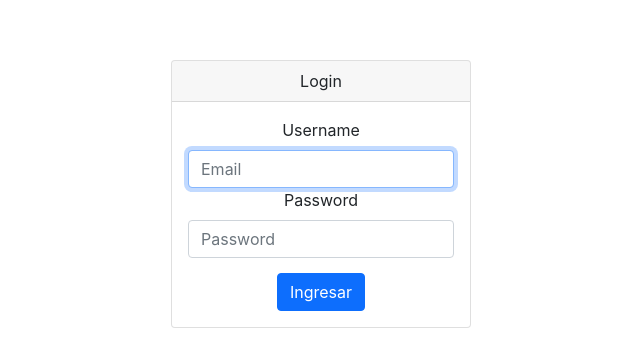
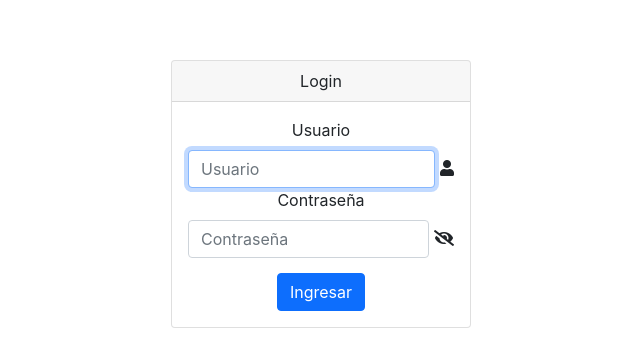
Before and after one commit to ivancastro773/challenge_exaction, a React (Create React App) app in the folder my-app/: page / in a window 1280 px wide. Shown: the part 206-570 px from the top of the page, without its empty margins (319-959 px from the left). Built offline with nearby package versions, Linux system fonts and the light colour scheme.

Commit message:
[update/employeStatus]

```diff
--- a/my-app/public/index.html
+++ b/my-app/public/index.html
@@ -16,6 +16,7 @@
     -->
     <link href="https://cdn.jsdelivr.net/npm/bootstrap@5.1.3/dist/css/bootstrap.min.css" rel="stylesheet" integrity="sha384-1BmE4kWBq78iYhFldvKuhfTAU6auU8tT94WrHftjDbrCEXSU1oBoqyl2QvZ6jIW3" crossorigin="anonymous">
     <link rel="manifest" href="%PUBLIC_URL%/manifest.json" />
+    <link rel="stylesheet" href="https://pro.fontawesome.com/releases/v5.10.0/css/all.css" integrity="sha384-AYmEC3Yw5cVb3ZcuHtOA93w35dYTsvhLPVnYs9eStHfGJvOvKxVfELGroGkvsg+p" crossorigin="anonymous"/>
     <!--
       Notice the use of %PUBLIC_URL% in the tags above.
       It will be replaced with the URL of the `public` folder during the build.
--- a/my-app/src/components/Employee/Employee.jsx
+++ b/my-app/src/components/Employee/Employee.jsx
@@ -1,12 +1,13 @@
 import React from "react";
 import Sites from "../Sites/Sites";
-
+import { useState } from "react";
 const Employee = ({ dataEm }) => {
-  const cant_sites = [1, 2, 3,1];
+  const cant_sites = [1, 2, 3, 1];
+  const [data, setData] = useState("");
   return (
     <>
       <div className="card w-50">
-        <div className="card-header">{dataEm.employee_name}</div>
+        <div className="card-header card-header-employee">{dataEm.employee_name}</div>
         <div className="card-body">
           <ul className="list-group list-group-flush">
             <li className="list-group-item">
@@ -24,6 +25,12 @@ const Employee = ({ dataEm }) => {
           </ul>
         </div>
       </div>
+
+      {cant_sites == 0 ? (
+        <h2>No posee sitios declarados.</h2>
+      ) : (
+        <h2>Los sitios declarados son:</h2>
+      )}
       <div className="sites">
         {cant_sites.map((sites, i) => (
           <Sites key={i} dataEm={dataEm} />
--- a/my-app/src/components/Login/Login.jsx
+++ b/my-app/src/components/Login/Login.jsx
@@ -4,15 +4,10 @@ import { useNavigate } from "react-router-dom";
 import "./style-login.css";
 //axios
 import Axios from "axios";
-//antd
-import { Input, Button } from "antd";
-import { InfoCircleOutlined, UserOutlined } from "@ant-design/icons";
-import { Space } from "antd";
-import { EyeInvisibleOutlined, EyeTwoTone } from "@ant-design/icons";
 
 const Login = () => {
   const initialState = {
-    email: "",
+    username: "",
     password: "",
   };
   const user = {
@@ -21,7 +16,8 @@ const Login = () => {
   };
   const [authdata, setAuthData] = useState(initialState);
   const [dataUser, setDataUser] = useState(user);
-  const { email, password } = authdata;
+  const [showPass, setShowPass] = useState(false);
+  const { username, password } = authdata;
 
   const handleInputChange = (e) => {
     const { target } = e;
@@ -43,13 +39,15 @@ const Login = () => {
         method: "post",
         url: "https://telecom.exactian.info/ws2/segfi/users/Login",
         data: {
-          user_name: email,
+          user_name: username,
           password: password,
         },
       });
 
-      /* setUserData(response.data); */
-      console.log(response.data.response);
+/*       setUserData(response.data); */
+      console.log(response.data);
+      localStorage.setItem("userToken", response.data.response.token);
+      localStorage.setItem("username", response.data.response.user_name);
       //redirect
       navigate("status-employee");
     } catch (error) {
@@ -57,6 +55,17 @@ const Login = () => {
     }
   };
 
+  function fcShowPassword() {
+    var x = document.getElementById("myInput");
+    var changeIcon = document.getElementById("iconPass");
+    if (x.type === "password") {
+      x.type = "text";
+      setShowPass(true);
+    } else {
+      x.type = "password";
+      setShowPass(false);
+    }
+  }
   return (
     <>
       <div className="container">
@@ -65,30 +74,50 @@ const Login = () => {
           <div className="card-body">
             <form onSubmit={handleSubmit}>
               <label for="exampleFormControlInput1" className="form-label">
-                Username
+                Usuario
               </label>
+              <div className="inline">
                 <input
                   type="text"
-                name="email"
+                  name="username"
                   className="form-control"
-                placeholder="Email"
+                  placeholder="Usuario"
                   required
                   autoFocus
-                value={email}
+                  value={username}
                   onChange={handleInputChange}
                 />
+                <i id="iconPass" class="fas fa-user"></i>
+              </div>
+
               <label htmlFor="exampleFormControlInput1" className="form-label">
-                Password
+              Contraseña
               </label>
+              <div className="inline">
                 <input
                   type="password"
                   name="password"
+                  id="myInput"
                   className="form-control"
-                placeholder="Password"
+                  placeholder="Contraseña"
                   required
                   value={password}
                   onChange={handleInputChange}
                 />
+                {showPass ? (
+                  <i
+                    id="iconPass"
+                    class="fas fa-eye"
+                    onClick={fcShowPassword}
+                  ></i>
+                ) : (
+                  <i
+                    id="iconPass"
+                    class="fas fa-eye-slash"
+                    onClick={fcShowPassword}
+                  ></i>
+                )}
+              </div>
               <button type="submit" className="btn btn-primary btn-login">
                 Ingresar
               </button>
--- a/my-app/src/components/Login/style-login.css
+++ b/my-app/src/components/Login/style-login.css
@@ -7,7 +7,6 @@
 .container-login{
     display: flex;
     text-align: center;
-/*     border: 1px solid red; */
 }
 .card{
     width: 300px;
@@ -21,3 +20,10 @@
 .btn-login{
     margin-top: 15px;
 }
+.inline{
+    display: flex;
+}
+#iconPass{
+    margin-top: 10px;
+    margin-left: 5px;
+}
--- a/my-app/src/components/Sites/Sites.jsx
+++ b/my-app/src/components/Sites/Sites.jsx
@@ -5,7 +5,7 @@ const Sites = ({ dataEm }) => {
     <>
       <div className="container-sites">
         <div className="card">
-          <div className="card-header">{dataEm.employee_name}</div>
+          <div className="card-header card-header-site">{dataEm.employee_name}</div>
           <div className="card-body">
             <ul className="list-group list-group-flush">
               <li className="list-group-item">
--- a/my-app/src/components/StatusEmployee/StatusEmployee.jsx
+++ b/my-app/src/components/StatusEmployee/StatusEmployee.jsx
@@ -3,11 +3,14 @@ import "./style-status.css";
 import App from "../../App";
 import Axios from "axios";
 import Employee from "../Employee/Employee";
+import { useNavigate } from "react-router-dom";
 
 const StatusEmployee = () => {
   const initialEmployee = {};
   const [dniData, setDniData] = useState("");
   const [DataEmployee, setDataEmployee] = useState(initialEmployee);
+  const [msgSearch, setMgSearch] = useState(true);
+  const userName = localStorage.getItem("username");
   const { dni } = dniData;
   const handleInputChange = (e) => {
     const { target } = e;
@@ -24,8 +27,7 @@ const StatusEmployee = () => {
     e.preventDefault();
 
     try {
-      const token =
-        "eyJ0eXAiOiJKV1QiLCJhbGciOiJIUzI1NiJ9.eyJleHAiOjE2NDIwNTIzNTksInN1YiI6ImNoZWNrdXAiLCJ0eXBlIjoiMyJ9.CXvkAFlIaJFUecqQDsFoA3oSrRtTXGHqn4Tb2lmHN1U";
+      const token = localStorage.getItem("userToken");
       const response = await Axios({
         method: "get",
         url: "https://telecom.exactian.info/ws2/segfi/employees/Employees",
@@ -37,15 +39,42 @@ const StatusEmployee = () => {
       console.log(response);
       if (response.data.response == "") {
         console.log("no tiene");
+        setDataEmployee(response.data.response);
+        setMgSearch(false);
       } else {
         setDataEmployee(response.data.response[0]);
+        setMgSearch(false);
       }
     } catch (error) {
       console.log(error);
     }
   };
+
+  const navigate = useNavigate();
+  useEffect(() => {
+    const authToken = localStorage.getItem("userToken");
+    if (authToken == "") {
+      console.log("sin login");
+      //redirect
+      navigate("/");
+    }
+  });
+  const logout = () => {
+    localStorage.setItem("userToken", "");
+    //redirect
+    navigate("/");
+  };
   return (
     <>
+      <nav class="navbar navbar-light bg-light">
+        <div class="container-fluid">
+          <a class="navbar-brand">Usuario: {userName}</a>
+          <button class="btn btn-outline-danger" onClick={logout} type="submit">
+            Cerrar Sesion
+          </button>
+        </div>
+      </nav>
+      <div className="background">
         <div className="container-status">
           <form onSubmit={handleSubmit}>
             <div className="form-input">
@@ -55,6 +84,7 @@ const StatusEmployee = () => {
                 type="text"
                 name="dni"
                 placeholder="DNI"
+                className="form-control"
                 required
                 autoFocus
                 value={dni}
@@ -68,11 +98,16 @@ const StatusEmployee = () => {
             </div>
           </form>
         </div>
+        {msgSearch ? (
+          <div className="cont-employee">Busque al Empleado por DNI...</div>
+        ) : (
           <div className="cont-employee">
             {Object.values(DataEmployee) == "" ? (
-          "Busque al Empleado por DNI..."
+              "NO EXISTE EL EMPLEADO."
             ) : (
               <Employee dataEm={DataEmployee} />
+            )}
+          </div>
         )}
       </div>
     </>
--- a/my-app/src/components/StatusEmployee/style-status.css
+++ b/my-app/src/components/StatusEmployee/style-status.css
@@ -18,3 +18,13 @@
     flex-wrap: wrap;
     justify-content: center;
 }
+.background{
+    background-color: lightcyan;
+    height: 100vh;
+}
+.card-header-employee{
+    background-color: lightgreen;
+}
+.card-header-site{
+    background-color: darkturquoise;
+}
```
Lines whose indentation alone changed are shown as unchanged.
